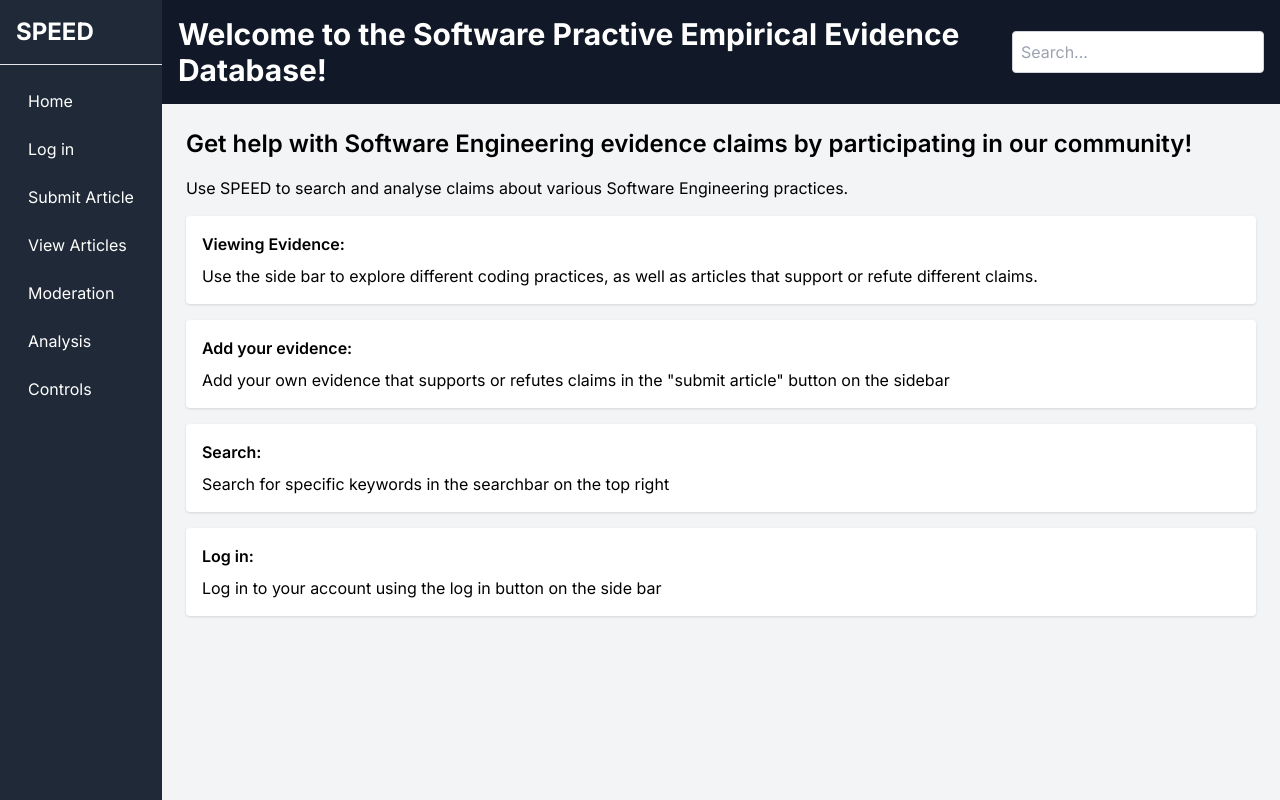
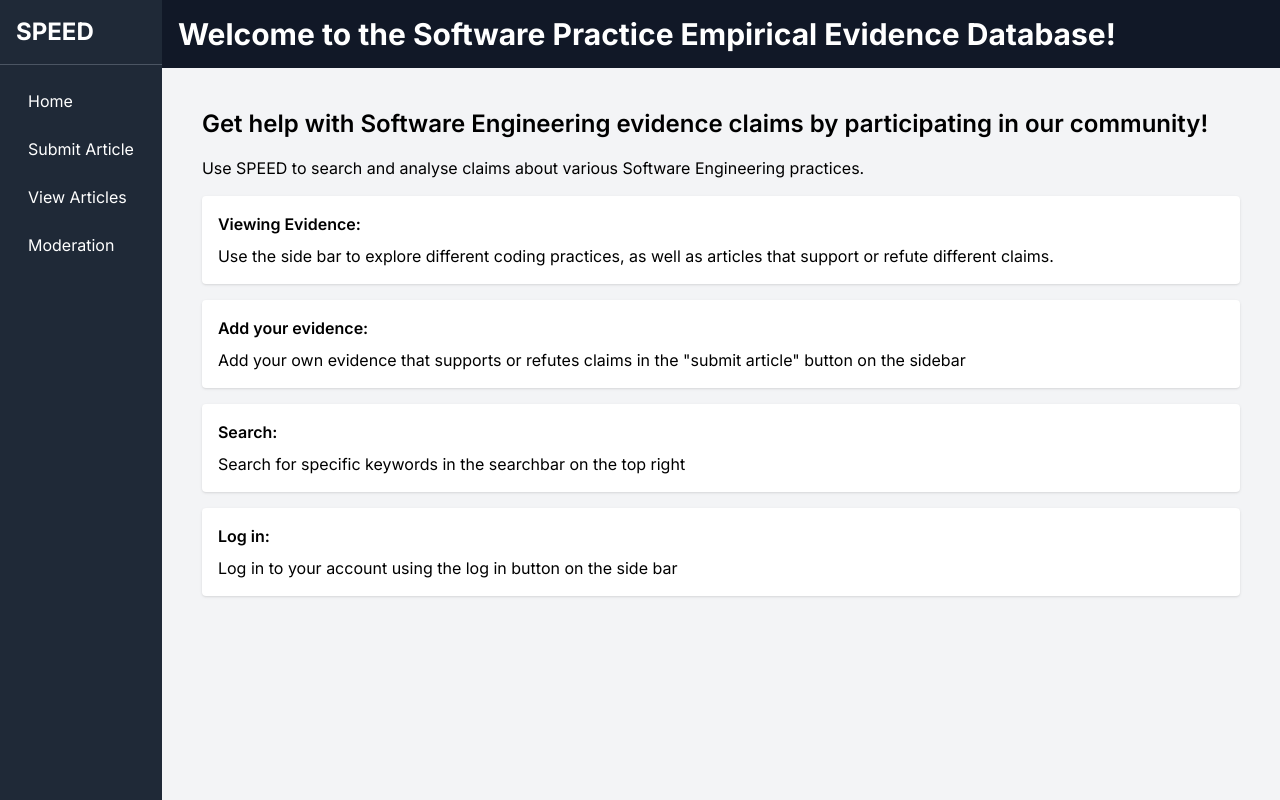
Before and after one commit to Fumihiro1/Software-Practice-Empirical-Evidence-Database-SPEED, a Next.js app in the folder SPEED-app/SPEED-frontend/: page / in a window 1280 px wide. Built offline with nearby package versions, Linux system fonts and the light colour scheme.

Commit message:
Change UI to cover full page

```diff
--- a/SPEED-app/SPEED-frontend/app/layout.tsx
+++ b/SPEED-app/SPEED-frontend/app/layout.tsx
@@ -6,7 +6,7 @@ const inter = Inter({ subsets: ["latin"] });
 
 export const metadata: Metadata = {
   title: "Speed App",
-  description: "Software Practice Evidence Emprical Database",
+  description: "Software Practice Evidence Empirical Database",
 };
 
 export default function RootLayout({
@@ -15,8 +15,57 @@ export default function RootLayout({
   children: React.ReactNode;
 }>) {
   return (
-    <html lang="en">
-      <body className={inter.className}>{children}</body>
+    <html lang="en" className="h-full">
+      <body className={`${inter.className} h-full`}>
+        <div className="flex h-full bg-gray-100">
+
+          {/* Sidebar */}
+          <aside className="bg-gray-800 text-white flex flex-col h-full">
+            <div className="p-4 text-2xl font-bold border-b border-gray-600">
+              SPEED
+            </div>
+
+            <nav className="flex-1 p-4 overflow-y-auto">
+              <ul>
+                <li className="mb-2">
+                  <a href="/" className="text-white hover:bg-gray-600 block py-2 px-3 rounded">
+                    Home
+                  </a>
+                </li>
+                <li className="mb-2">
+                  <a href="submit-article" className="text-white hover:bg-gray-600 block py-2 px-3 rounded">
+                    Submit Article
+                  </a>
+                </li>
+                <li className="mb-2">
+                  <a href="view-articles" className="text-white hover:bg-gray-600 block py-2 px-3 rounded">
+                    View Articles
+                  </a>
+                </li>
+                <li className="mb-2">
+                  <a href="moderation" className="text-white hover:bg-gray-600 block py-2 px-3 rounded">
+                    Moderation
+                  </a>
+                </li>
+              </ul>
+            </nav>
+          </aside>
+
+          {/* Main content */}
+          <div className="flex-1 flex flex-col overflow-y-auto">
+
+            {/* Header */}
+            <header className="bg-gray-900 text-white p-4 flex justify-between items-center">
+              <div className="text-3xl font-bold">
+                Welcome to the Software Practice Empirical Evidence Database!
+              </div>
+            </header>
+            <div className="flex-1 p-4">
+              {children}
+            </div>
+          </div>
+        </div>
+      </body>
     </html>
   );
 }
--- a/SPEED-app/SPEED-frontend/app/moderation/page.tsx
+++ b/SPEED-app/SPEED-frontend/app/moderation/page.tsx
@@ -1,6 +1,4 @@
 "use client";
-import PageTemplate from '../page-template/page';
-
 const Moderation = () => {
     const articles = [
       {
@@ -30,7 +28,7 @@ const Moderation = () => {
       // You can add API call here to reject the article
     };
 
-    return <PageTemplate pageContent={
+    return (
       <main className="container mx-auto p-6">
         <h1 className="text-3xl font-bold mb-6">Moderation Panel</h1>
 
@@ -66,7 +64,7 @@ const Moderation = () => {
           ))}
         </div>
       </main>
-    }/>;
+    );
   };
 
   export default Moderation;
--- a/SPEED-app/SPEED-frontend/app/page.tsx
+++ b/SPEED-app/SPEED-frontend/app/page.tsx
@@ -1,8 +1,5 @@
-import react from 'react';
-import PageTemplate from './page-template/page';
-
 const Page = () => {
-  return <PageTemplate pageContent={
+  return (
     <main className = "p-6 flex-1 bg-gray-100">
      <h2 className="text-2xl font-semibold mb-4">
        Get help with Software Engineering evidence claims by participating in our community!
@@ -35,7 +32,7 @@ const Page = () => {
        </p>
      </div>
    </main>
-  }/>;
+  );
 }
 
 export default Page;
--- a/SPEED-app/SPEED-frontend/app/submit-article/page.tsx
+++ b/SPEED-app/SPEED-frontend/app/submit-article/page.tsx
@@ -56,8 +56,8 @@ const SubmitArticle = () => {
     }
   };
 
-
-    return <PageTemplate pageContent={
+  // Page Content
+  return (
     <main className="container mx-auto p-6">
       <h1 className="text-3xl font-bold mb-6">Submit an Article</h1>
       <form onSubmit={handleSubmit} className="space-y-6">
@@ -174,8 +174,7 @@ const SubmitArticle = () => {
         </button>
       </form>
     </main>
-  }/>;
+  );
 };
 
-
 export default SubmitArticle;
--- a/SPEED-app/SPEED-frontend/app/view-articles/page.tsx
+++ b/SPEED-app/SPEED-frontend/app/view-articles/page.tsx
@@ -1,7 +1,6 @@
 "use client"; // Declare this file as a Client Component
 
 import React, { useEffect, useState } from 'react';
-import PageTemplate from '../page-template/page';
 
 const Page = () => {
   const [articles, setArticles] = useState([]);
@@ -29,13 +28,36 @@ const Page = () => {
   }, []);
 
   // Handle loading and error states
-  if (loading) return <p>Loading...</p>;
-  if (error) return <p>{error}</p>;
+  if (loading) {
+    return (
+      <main className="p-6 flex-1 bg-gray-100">
+        <h2 className="text-2xl font-semibold mb-4">
+          View Articles
+        </h2>
+        <p className="mb-4">
+          Use SPEED to search and analyse claims about various Software Engineering practices.
+        </p>
+        <p className="mb-4 text-gray-400">Loading...</p>
+      </main>
+    );
+  }
+
+  if (error) {
+    return (
+      <main className="p-6 flex-1 bg-gray-100">
+        <h2 className="text-2xl font-semibold mb-4">
+          View Articles
+        </h2>
+        <p className="mb-4">
+          Use SPEED to search and analyse claims about various Software Engineering practices.
+        </p>
+        <p className="mb-4 text-red-500">An error occured while loading articles</p>
+      </main>
+    );
+  }
 
   // Render the page content with articles
   return (
-    <PageTemplate
-      pageContent={
     <main className = "p-6 flex-1 bg-gray-100">
       <h2 className="text-2xl font-semibold mb-4">
           View Articles
@@ -55,8 +77,6 @@ const Page = () => {
           </div>
         ))}
     </main>
-      }
-    />
   );
 };
 
```
Lines whose indentation alone changed are shown as unchanged.
